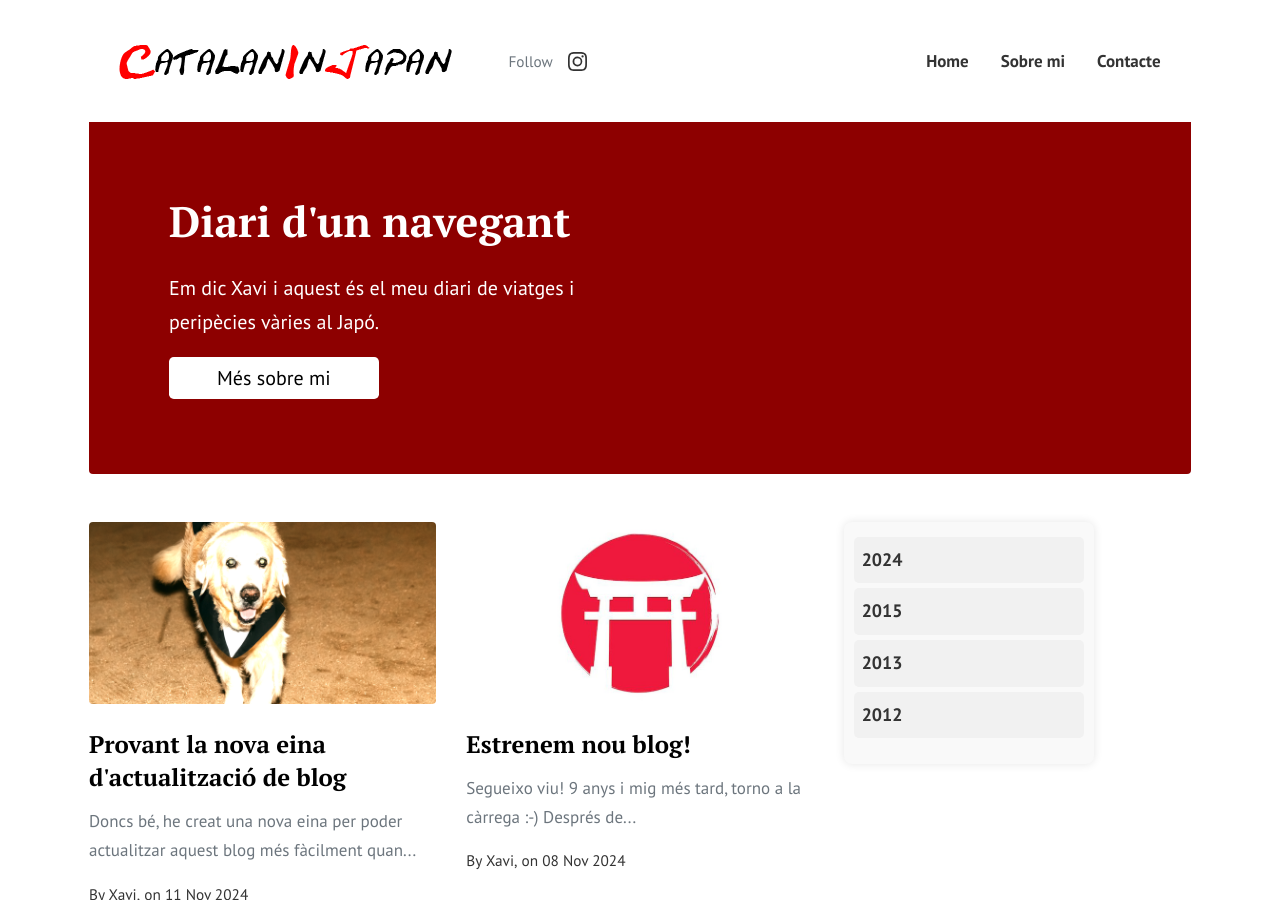
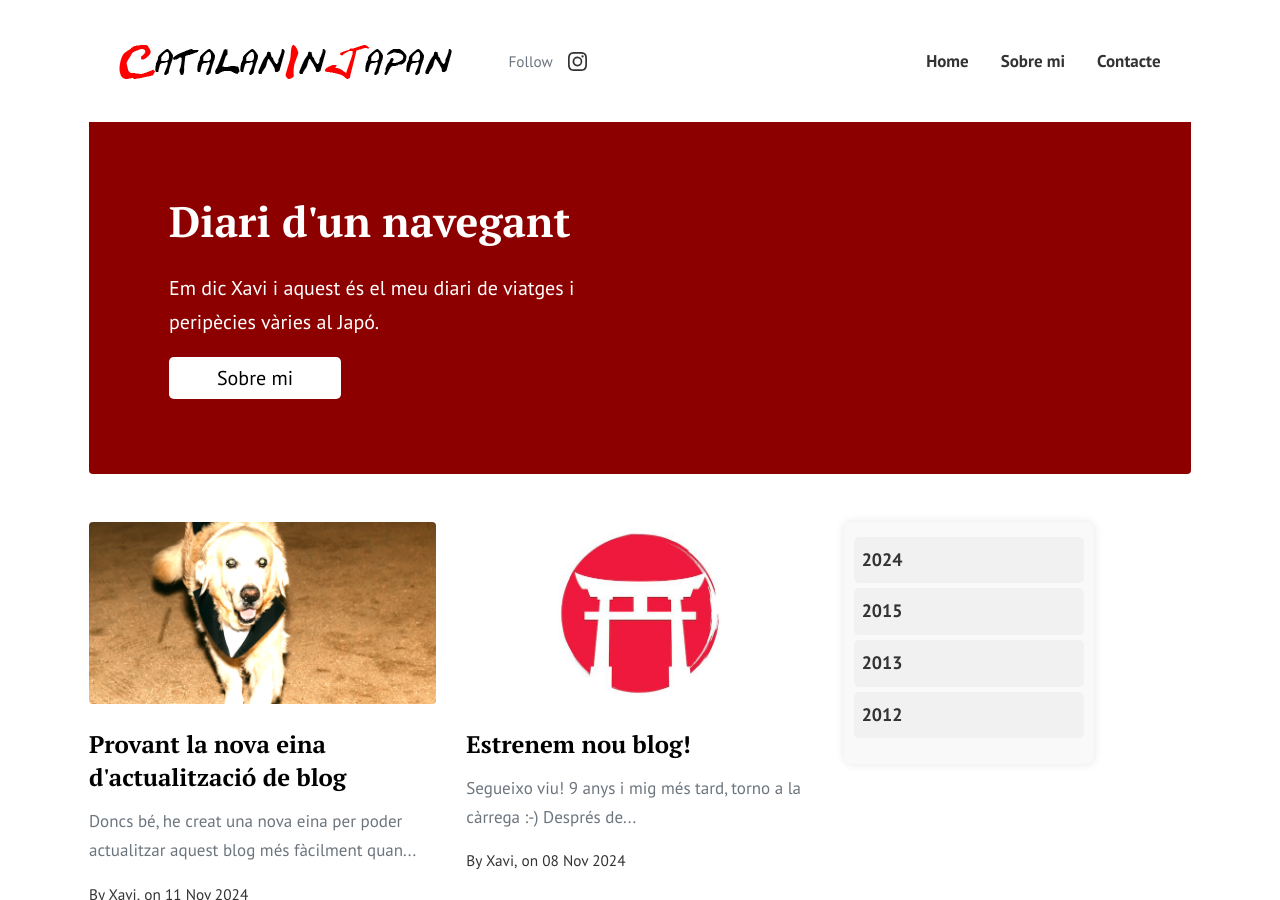
Before and after one commit to xmsanchez/catalaninjapan, a Jekyll site: the page built from index.html, in a window 1280 px wide and 900 px high. Built offline with Jekyll 4.4.1, drawn with Linux system fonts in a browser that asks for light colours; the list of posts is cut into pages by our own code.

Commit message:
fix button visualization

```diff
--- a/index.html
+++ b/index.html
@@ -12,7 +12,7 @@ background: '/img/bg-index.jpg'
     <div class="col-md-6">
       <h1 class="font-weight-bold mb-4 serif-font">Diari d'un navegant</h1>
       <p class="lead mb-4">Em dic Xavi i aquest és el meu diari de viatges i peripècies vàries al Japó.</p>
-      <a href="{{site.baseurl}}/about" class="btn-header px-5 btn-lg">Més sobre mi</a>
+      <a href="{{site.baseurl}}/about" class="btn-header px-5 btn-lg">Sobre mi</a>
     </div>
     <div class="col-md-6 text-right pl-0 pl-lg-4">
       <!-- <img class="intro" height="500" src="{{site.baseurl}}/assets/images/intro.svg">       -->
```
